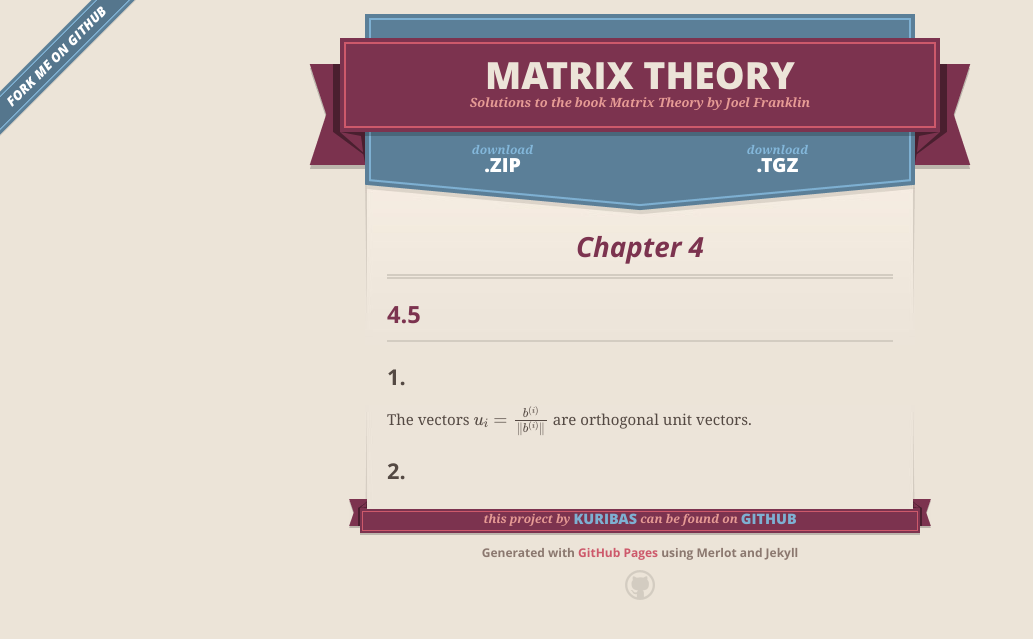
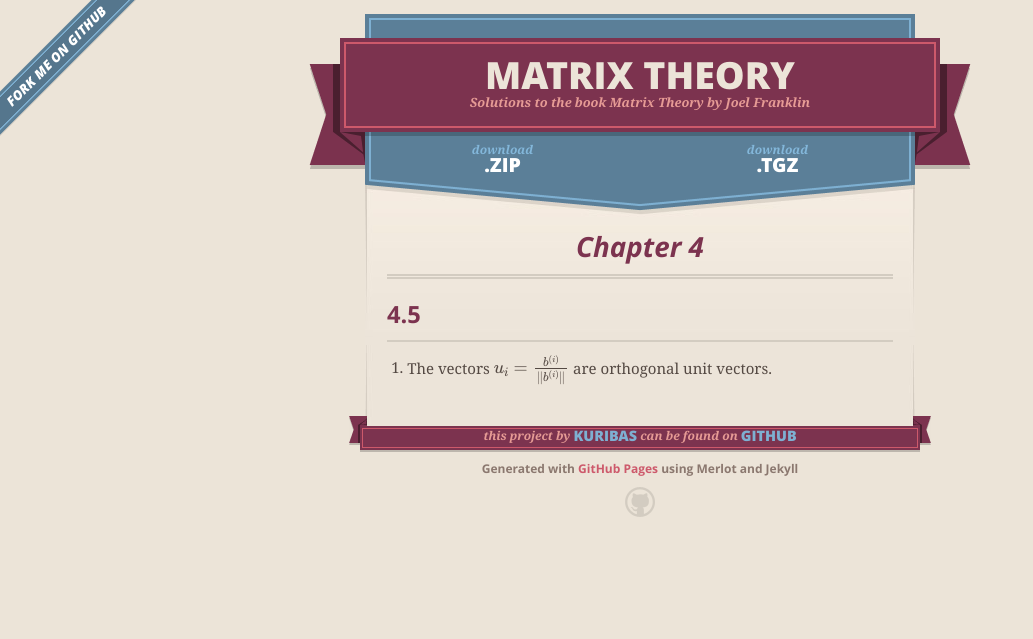
Before and after one commit to kuribas/Matrix-Theory-Solutions, a Jekyll site: the page built from chapter4.md, in a window 1280 px wide. Shown: the top 639 px of the page, without its empty margins (0-1033 px from the left). Built offline with Jekyll 4.4.1, drawn with Linux system fonts in a browser that asks for light colours; nearby versions of some CDN libraries; formulas are drawn with MathJax 3.

Commit message:
Fix generator.

```diff
--- a/html/chapter4.html
+++ b/html/chapter4.html
@@ -1,5 +1,5 @@
 <h2 id="chapter-4">Chapter 4</h2>
 <h3 id="section">4.5</h3>
-<h4 id="section-1">1.</h4>
-<p>The vectors <span class="math">\(u_i = \frac{b^{(i)}}{\|{b^{(i)}}\|}\)</span> are orthogonal unit vectors.</p>
-<h4 id="section-2">2.</h4>
+<ol style="list-style-type: decimal">
+<li>The vectors <span class="math">\(u_i = \frac{b^{(i)}}{\|{b^{(i)}}\|}\)</span> are orthogonal unit vectors.</li>
+</ol>
```
Also changed, not shown: sources/chapter4.md (+3 -4 lines), 2 other files.
